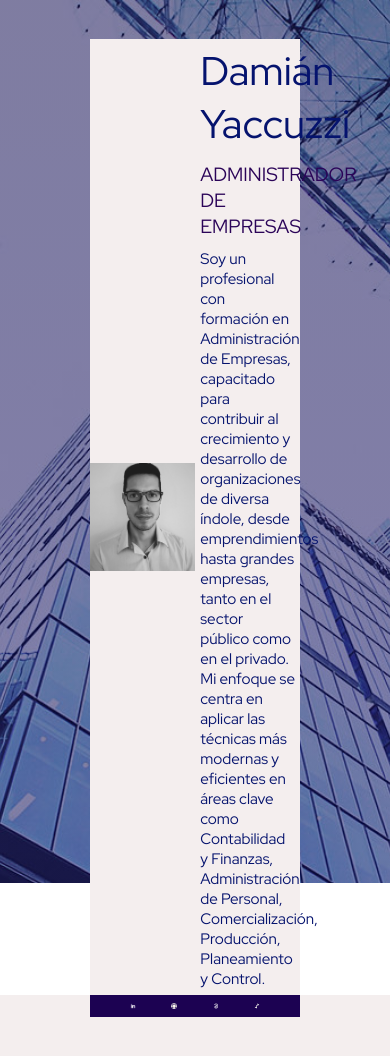
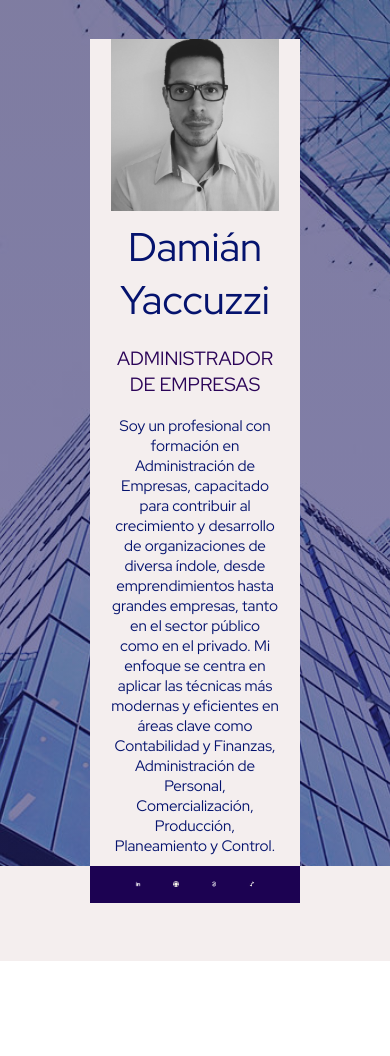
Before and after one commit to dyaccu/html-css-desafio-2, a plain HTML site: page index.html in a window 390 px wide. After the commit the page ends 961 px from the top, so only its background shows below. Drawn offline with Linux system fonts and the light colour scheme.

Commit message:
agregado media queries

```diff
--- a/style.css
+++ b/style.css
@@ -99,3 +99,24 @@ body{
     width: 15%;
     height: 15%;
 }
+
+@media screen and (max-width: 768px) {
+    .presentacion {
+        flex-direction: column; /* Cambia a diseño vertical en pantallas pequeñas */
+        text-align: center;
+    }
+
+    .presentacion img {
+        width: 80%;
+        max-width: 250px;
+    }
+
+    .presentacion__contenido {
+        width: 90%;
+    }
+
+    .presentacion__enlaces {
+        flex-wrap: wrap; /* Hace que los botones se acomoden en varias filas */
+        padding: 10px;
+    }
+}
```
